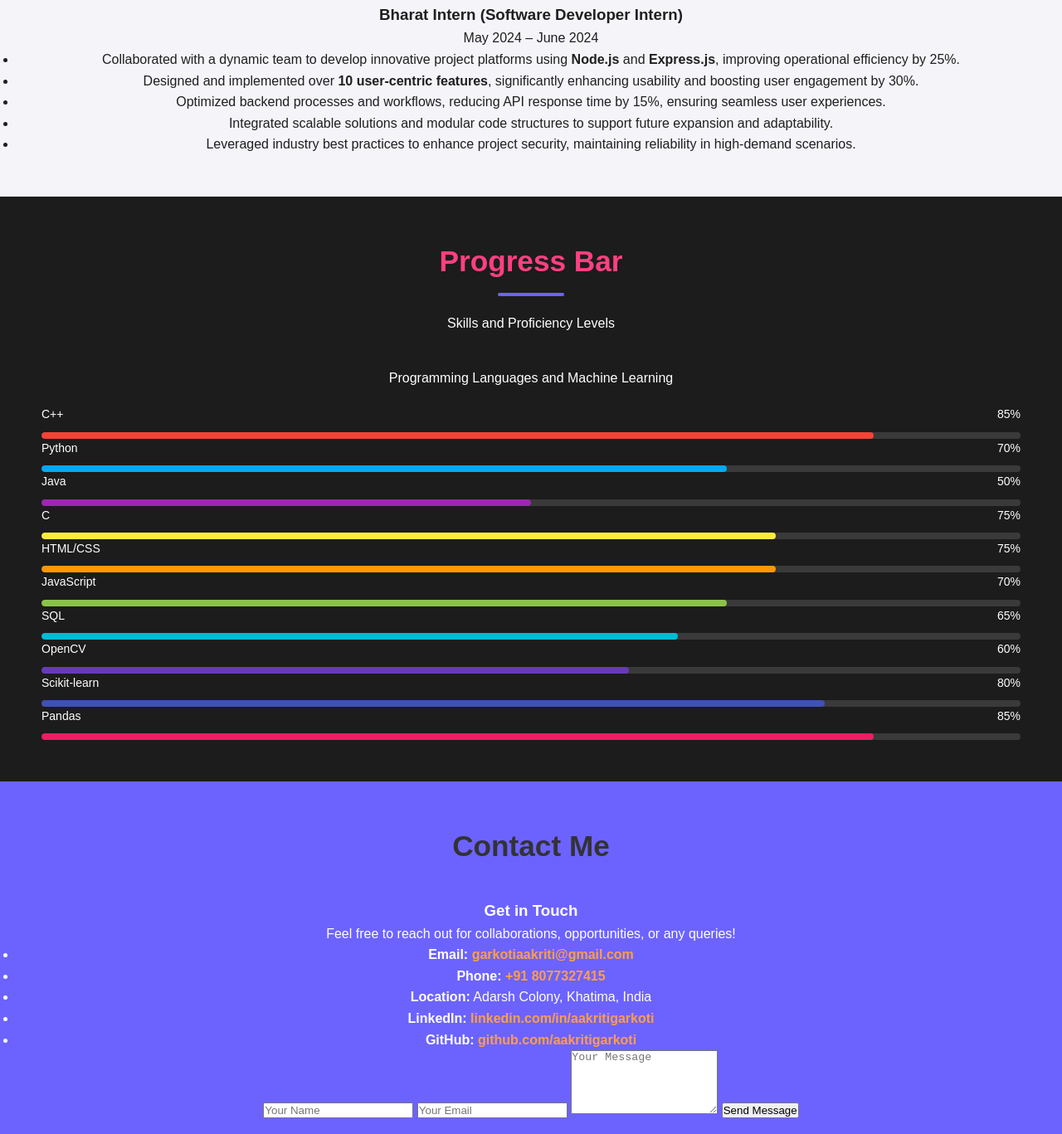
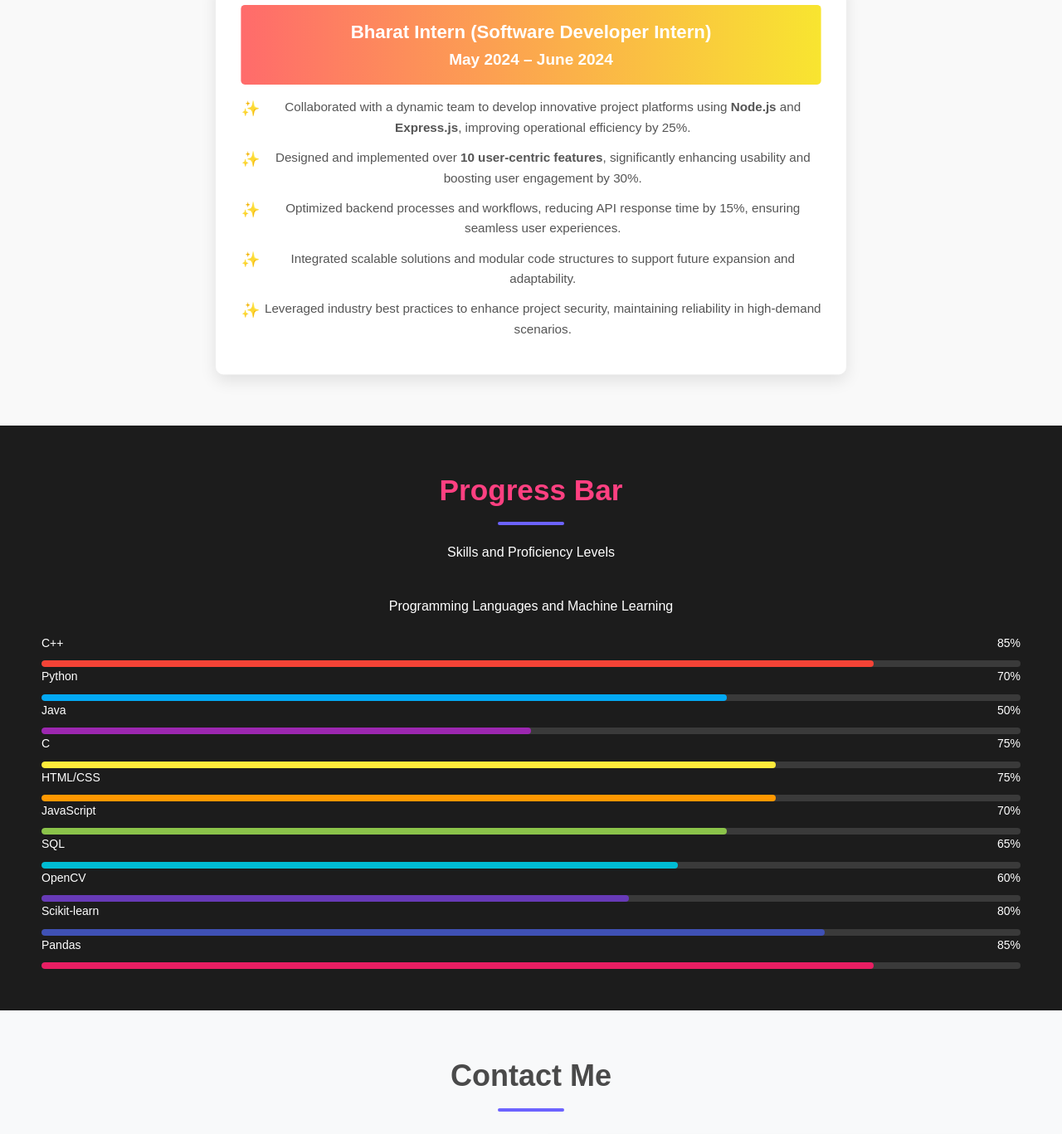
Before and after one commit to aakritigarkoti/my-portfolio, a plain HTML site: page index.html in a window 1280 px wide. Shown: the part 1807-3174 px from the top of the page at 83% size. Drawn offline with Linux system fonts and the light colour scheme.

Commit message:
Update style.css

```diff
--- a/style.css
+++ b/style.css
@@ -185,38 +185,148 @@ h2::after {
 
  <style>
     /* Projects Section Styling */
-    .projects {
-        text-align: center;
+   .project-item {
+    margin-bottom: 20px;
+    padding: 20px;
+    background-color: #f0f0f0;
+    border-radius: 8px;
+    box-shadow: 0 4px 8px rgba(0, 0, 0, 0.1);
+    transition: background-color 0.3s ease, transform 0.3s ease;
+}
+
+.project-item:hover {
+    background-color: #E97451; /* Change to your desired shade of orange */
+    transform: scale(1.20); /* Slight zoom effect */
+}
+
+.project-link {
+    text-decoration: none;
+    color: #333;
+}
+
+.project-link h3 {
+    font-size: 1.5em;
+    margin: 10px 0;
+}
+
+.project-link p {
+    font-size: 1.1em;
+    color: #666;
+}
+
+/* Experience Section */
+#experience {
+    background-color: #f9f9f9;
+    padding: 3rem 0;
+    font-family: 'Poppins', sans-serif;
+    overflow: hidden;
+}
+
+#experience h2 {
+    text-align: center;
+    font-size: 2.5rem;
+    color: #333;
+    margin-bottom: 2rem;
+    font-weight: 700;
+    text-transform: uppercase;
+    letter-spacing: 2px;
+    animation: fadeInDown 1s ease-out;
+}
+
+/* Experience Container */
+.experience-container {
+    display: flex;
+    justify-content: center;
+    align-items: center;
+    flex-direction: column;
+    gap: 1.5rem;
+    animation: slideInUp 1s ease-out;
+}
+
+/* Experience Card */
+.experience-card {
+    background: #ffffff;
+    border-radius: 10px;
+    box-shadow: 0 8px 20px rgba(0, 0, 0, 0.1);
+    padding: 2rem;
+    width: 80%;
+    max-width: 800px;
+    position: relative;
+    overflow: hidden;
+    transform: scale(0.95);
+    transition: transform 0.3s ease, box-shadow 0.3s ease;
+}
+
+.experience-card:hover {
+    transform: scale(1);
+    box-shadow: 0 12px 30px rgba(0, 0, 0, 0.15);
+}
+
+.experience-header {
+    background: linear-gradient(90deg, #ff6b6b, #f8e530);
+    padding: 1rem;
+    border-radius: 5px;
+    color: #fff;
+    text-align: center;
+    margin-bottom: 1rem;
+    font-weight: 600;
+    font-size: 1.25rem;
+}
+
+.experience-content ul {
+    list-style: none;
+    padding: 0;
+    margin: 0;
+    animation: fadeIn 1s ease-out;
+}
+
+.experience-content ul li {
+    font-size: 1rem;
+    color: #555;
+    margin-bottom: 0.8rem;
+    position: relative;
+    padding-left: 30px;
+}
+
+.experience-content ul li::before {
+    content: "✨";
+    position: absolute;
+    left: 0;
+    font-size: 1.2rem;
+    color: #ff6b6b;
+}
+
+/* Animations */
+@keyframes fadeIn {
+    from {
+        opacity: 0;
     }
+    to {
+        opacity: 1;
+    }
+}
 
-    .project-list {
-        display: flex;
-        justify-content: center;
-        gap: 20px; /* Space between projects */
-        flex-wrap: wrap; /* Wrap projects if screen is too small */
+@keyframes fadeInDown {
+    from {
+        opacity: 0;
+        transform: translateY(-50px);
     }
+    to {
+        opacity: 1;
+        transform: translateY(0);
+    }
+}
 
-    .project-item {
-        background-color: #ffffff; /* Default white background */
-        color: #333; /* Default text color */
-        padding: 20px 30px;
-        font-size: 18px;
-        font-weight: bold;
-        border-radius: 10px;
-        box-shadow: 0 4px 6px rgba(0, 0, 0, 0.1); /* Subtle shadow */
-        cursor: pointer;
-        transition: transform 0.3s ease, background-color 0.3s ease, color 0.3s ease;
+@keyframes slideInUp {
+    from {
+        opacity: 0;
+        transform: translateY(50px);
     }
-
-    /* Hover Animation */
-    .project-item:hover {
-        background-color: #ff9f43; /* Highlighted background color */
-        color: #ffffff; /* Change text to white */
-        transform: translateY(-5px); /* Slight lift */
-        box-shadow: 0 8px 15px rgba(0, 0, 0, 0.2); /* Stronger shadow */
+    to {
+        opacity: 1;
+        transform: translateY(0);
     }
-</style>
-
+}
 
 /* Skills Section */
 /* Section styles */
@@ -266,24 +376,160 @@ h2::after {
     position: relative;
     transition: width 1.5s ease;
 }
-
-/* Contact Section */
+/* Contact Me Section */
 #contact {
-    background: #6c63ff; /* Purple */
-    color: white;
+    background: #f8f9fa; /* Light pastel background */
     padding: 50px 20px;
+    text-align: center;
+    color: #333;
+    font-family: 'Poppins', sans-serif;
 }
 
-#contact a {
-    color: #ff9f43; /* Bright orange */
+#contact h2 {
+    font-size: 36px;
+    margin-bottom: 20px;
+    color: #4a4a4a;
+}
+
+.contact-container {
+    display: flex;
+    flex-wrap: wrap;
+    justify-content: space-between;
+    align-items: center;
+    gap: 30px;
+    margin-top: 30px;
+}
+
+.contact-details {
+    flex: 1;
+    min-width: 300px;
+    text-align: left;
+    padding: 20px;
+    background: #ffffff;
+    border-radius: 8px;
+    box-shadow: 0 4px 10px rgba(0, 0, 0, 0.1);
+    transition: transform 0.3s ease, box-shadow 0.3s ease;
+}
+
+.contact-details:hover {
+    transform: translateY(-5px);
+    box-shadow: 0 8px 15px rgba(0, 0, 0, 0.2);
+}
+
+.contact-details h3 {
+    font-size: 24px;
+    margin-bottom: 10px;
+    color: #333;
+}
+
+.contact-details ul {
+    list-style: none;
+    padding: 0;
+}
+
+.contact-details li {
+    margin: 10px 0;
+    font-size: 16px;
+    color: #555;
+}
+
+.contact-details a {
+    color: #007BFF;
     text-decoration: none;
     font-weight: bold;
-    transition: color 0.3s;
+    transition: color 0.3s ease;
 }
 
-#contact a:hover {
+.contact-details a:hover {
+    color: #0056b3;
+}
+
+.contact-form {
+    flex: 1;
+    min-width: 300px;
+    padding: 20px;
+    background: #ffffff;
+    border-radius: 8px;
+    box-shadow: 0 4px 10px rgba(0, 0, 0, 0.1);
+}
+
+.contact-form form {
+    display: flex;
+    flex-direction: column;
+    gap: 15px;
+}
+
+.contact-form input,
+.contact-form textarea {
+    width: 100%;
+    padding: 12px;
+    border: 1px solid #ddd;
+    border-radius: 5px;
+    font-size: 16px;
+    font-family: 'Poppins', sans-serif;
+    transition: border-color 0.3s ease, box-shadow 0.3s ease;
+}
+
+.contact-form input:focus,
+.contact-form textarea:focus {
+    border-color: #007BFF;
+    box-shadow: 0 0 5px rgba(0, 123, 255, 0.5);
+    outline: none;
+}
+
+.contact-form button {
+    background: #007BFF;
     color: white;
+    padding: 12px 20px;
+    border: none;
+    border-radius: 5px;
+    font-size: 18px;
+    font-family: 'Poppins', sans-serif;
+    cursor: pointer;
+    transition: background 0.3s ease, transform 0.2s ease;
 }
+
+.contact-form button:hover {
+    background: #0056b3;
+    transform: scale(1.05);
+}
+
+/* Animation */
+.contact-form input,
+.contact-form textarea,
+.contact-form button {
+    opacity: 0;
+    transform: translateY(20px);
+    animation: fadeInUp 0.8s ease forwards;
+}
+
+.contact-form input:nth-child(1) {
+    animation-delay: 0.2s;
+}
+
+.contact-form input:nth-child(2) {
+    animation-delay: 0.4s;
+}
+
+.contact-form textarea {
+    animation-delay: 0.6s;
+}
+
+.contact-form button {
+    animation-delay: 0.8s;
+}
+
+@keyframes fadeInUp {
+    from {
+        opacity: 0;
+        transform: translateY(20px);
+    }
+    to {
+        opacity: 1;
+        transform: translateY(0);
+    }
+}
+
 
 /* Footer */
 footer {
```
